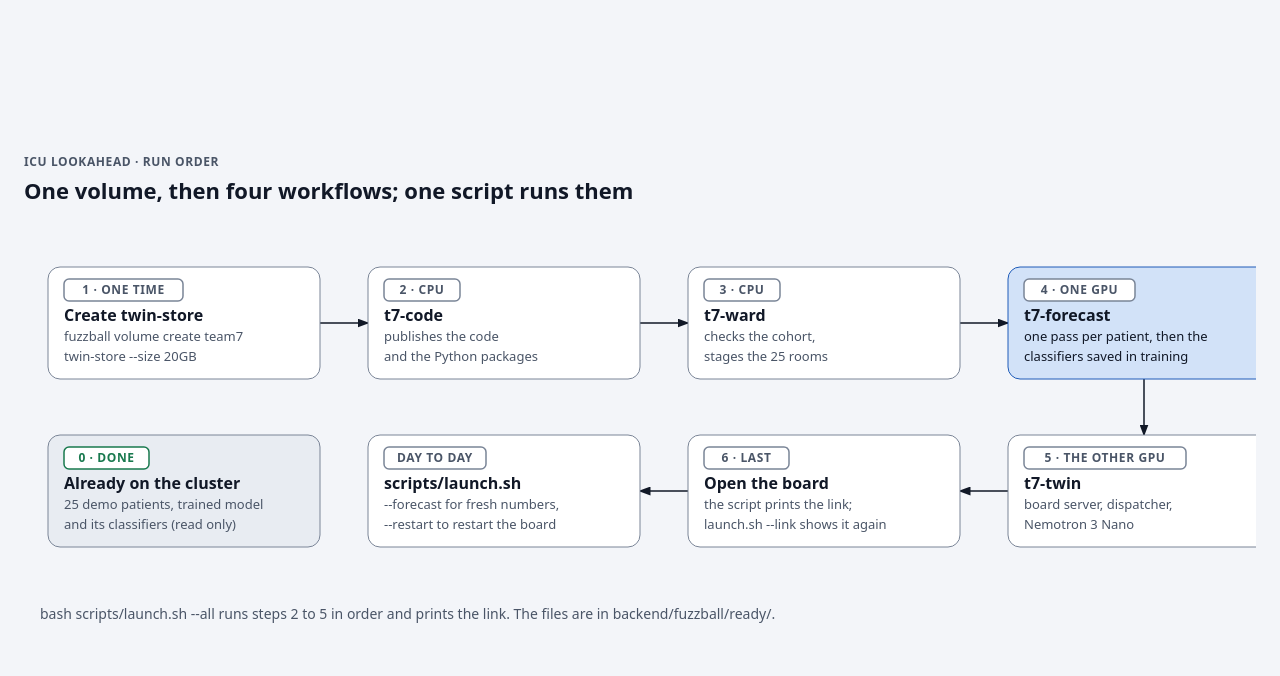
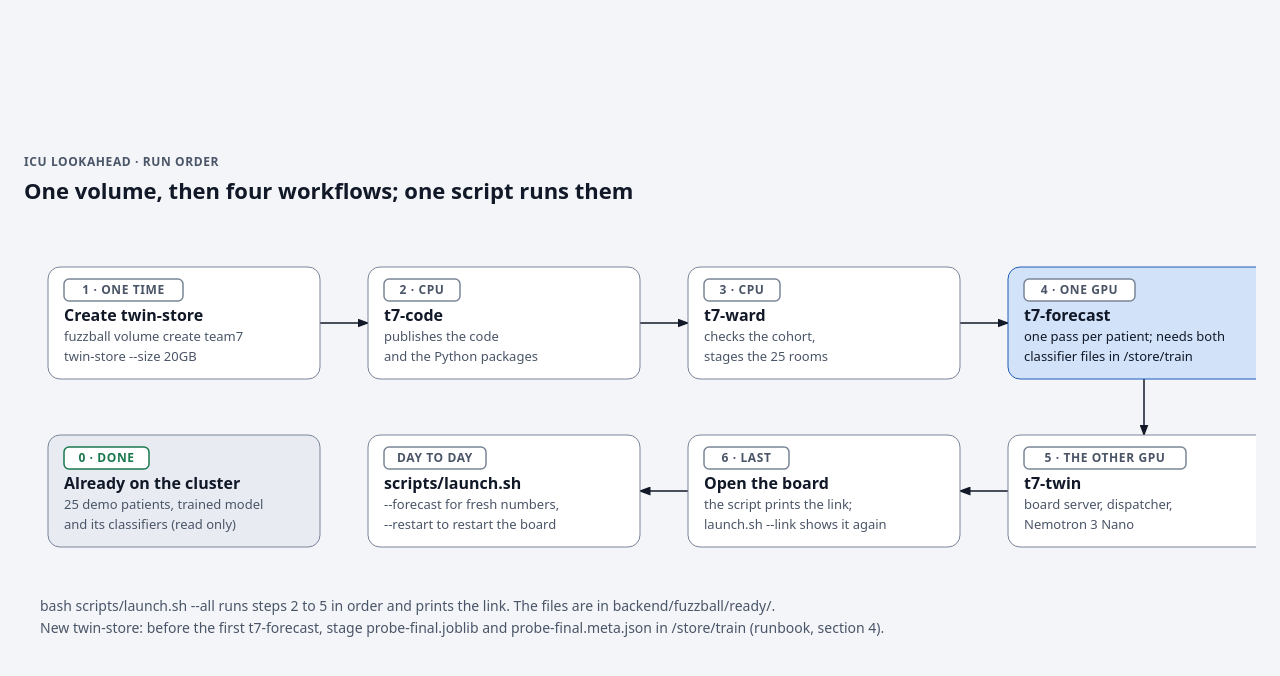
Before and after one commit to sajor2000/icustrainciq, a plain HTML site: page docs/diagrams/workflow.html in a window 1280 px wide. Drawn offline with Linux system fonts and the light colour scheme.

Commit message:
Docs: CodeRabbit PR #20: stage both probe files on a new twin-store before the first forecast (Pages site and the run-order figure)
Co-Authored-By: Claude Fable 5.2 <noreply@anthropic.com>

```diff
--- a/docs/diagrams/workflow.html
+++ b/docs/diagrams/workflow.html
@@ -23,7 +23,7 @@
     <div class="diagram-container">
     <svg viewBox="0 0 1280 420" xmlns="http://www.w3.org/2000/svg" role="img" aria-labelledby="workflow-title workflow-desc">
       <title id="workflow-title">How to run it on the cluster</title>
-      <desc id="workflow-desc">Seven steps in order: create the twin-store volume once, then run t7-code, t7-ward, t7-forecast and t7-twin, and open the board's link. scripts/launch.sh --all runs the four workflows in order. The demo patients, the trained model and the classifiers fitted in training are already on the cluster.</desc>
+      <desc id="workflow-desc">Seven steps in order: create the twin-store volume once, then run t7-code, t7-ward, t7-forecast and t7-twin, and open the board's link. scripts/launch.sh --all runs the four workflows in order. The demo patients, the trained model and the classifiers fitted in training are already on the cluster. On a new twin-store, both classifier files (probe-final.joblib and probe-final.meta.json) are staged in /store/train before the first t7-forecast.</desc>
       <defs><marker id="workflow-arrow-ink" markerWidth="8" markerHeight="6" refX="7" refY="3" orient="auto"><polygon points="0 0, 8 3, 0 6" fill="#111827"/></marker><marker id="workflow-arrow-blue" markerWidth="8" markerHeight="6" refX="7" refY="3" orient="auto"><polygon points="0 0, 8 3, 0 6" fill="#1E5BB8"/></marker><marker id="workflow-arrow-ink2" markerWidth="8" markerHeight="6" refX="7" refY="3" orient="auto"><polygon points="0 0, 8 3, 0 6" fill="#4A5567"/></marker></defs>
       <rect width="100%" height="100%" fill="#F3F5F9"/>
       <path d="M 296,96 L 344,96" fill="none" stroke="#111827" stroke-width="1.5" marker-end="url(#workflow-arrow-ink)"/>
@@ -35,12 +35,13 @@
       <rect x="24" y="40" width="272" height="112" rx="12" fill="#FFFFFF" stroke="#7A8597" stroke-width="1"/><rect x="40" y="52" width="119" height="22" rx="5" fill="#FFFFFF" stroke="#7A8597" stroke-width="1.5"/><text x="99.5" y="67" fill="#4A5567" font-size="12" font-weight="800" font-family="system-ui, -apple-system, 'Segoe UI', Roboto, Helvetica, Arial, sans-serif" text-anchor="middle" letter-spacing="0.05em">1 · ONE TIME</text><text x="40" y="94" fill="#111827" font-size="16" font-weight="700" font-family="system-ui, -apple-system, 'Segoe UI', Roboto, Helvetica, Arial, sans-serif" text-anchor="start">Create twin-store</text><text x="40" y="114" fill="#4A5567" font-size="13" font-weight="400" font-family="system-ui, -apple-system, 'Segoe UI', Roboto, Helvetica, Arial, sans-serif" text-anchor="start">fuzzball volume create team7</text><text x="40" y="134" fill="#4A5567" font-size="13" font-weight="400" font-family="system-ui, -apple-system, 'Segoe UI', Roboto, Helvetica, Arial, sans-serif" text-anchor="start">twin-store --size 20GB</text>
       <rect x="344" y="40" width="272" height="112" rx="12" fill="#FFFFFF" stroke="#7A8597" stroke-width="1"/><rect x="360" y="52" width="76" height="22" rx="5" fill="#FFFFFF" stroke="#7A8597" stroke-width="1.5"/><text x="398.0" y="67" fill="#4A5567" font-size="12" font-weight="800" font-family="system-ui, -apple-system, 'Segoe UI', Roboto, Helvetica, Arial, sans-serif" text-anchor="middle" letter-spacing="0.05em">2 · CPU</text><text x="360" y="94" fill="#111827" font-size="16" font-weight="700" font-family="system-ui, -apple-system, 'Segoe UI', Roboto, Helvetica, Arial, sans-serif" text-anchor="start">t7-code</text><text x="360" y="114" fill="#4A5567" font-size="13" font-weight="400" font-family="system-ui, -apple-system, 'Segoe UI', Roboto, Helvetica, Arial, sans-serif" text-anchor="start">publishes the code</text><text x="360" y="134" fill="#4A5567" font-size="13" font-weight="400" font-family="system-ui, -apple-system, 'Segoe UI', Roboto, Helvetica, Arial, sans-serif" text-anchor="start">and the Python packages</text>
       <rect x="664" y="40" width="272" height="112" rx="12" fill="#FFFFFF" stroke="#7A8597" stroke-width="1"/><rect x="680" y="52" width="76" height="22" rx="5" fill="#FFFFFF" stroke="#7A8597" stroke-width="1.5"/><text x="718.0" y="67" fill="#4A5567" font-size="12" font-weight="800" font-family="system-ui, -apple-system, 'Segoe UI', Roboto, Helvetica, Arial, sans-serif" text-anchor="middle" letter-spacing="0.05em">3 · CPU</text><text x="680" y="94" fill="#111827" font-size="16" font-weight="700" font-family="system-ui, -apple-system, 'Segoe UI', Roboto, Helvetica, Arial, sans-serif" text-anchor="start">t7-ward</text><text x="680" y="114" fill="#4A5567" font-size="13" font-weight="400" font-family="system-ui, -apple-system, 'Segoe UI', Roboto, Helvetica, Arial, sans-serif" text-anchor="start">checks the cohort,</text><text x="680" y="134" fill="#4A5567" font-size="13" font-weight="400" font-family="system-ui, -apple-system, 'Segoe UI', Roboto, Helvetica, Arial, sans-serif" text-anchor="start">stages the 25 rooms</text>
-      <rect x="984" y="40" width="272" height="112" rx="12" fill="#D2E2F8" stroke="#1E5BB8" stroke-width="1"/><rect x="1000" y="52" width="111" height="22" rx="5" fill="#FFFFFF" stroke="#7A8597" stroke-width="1.5"/><text x="1055.5" y="67" fill="#4A5567" font-size="12" font-weight="800" font-family="system-ui, -apple-system, 'Segoe UI', Roboto, Helvetica, Arial, sans-serif" text-anchor="middle" letter-spacing="0.05em">4 · ONE GPU</text><text x="1000" y="94" fill="#111827" font-size="16" font-weight="700" font-family="system-ui, -apple-system, 'Segoe UI', Roboto, Helvetica, Arial, sans-serif" text-anchor="start">t7-forecast</text><text x="1000" y="114" fill="#111827" font-size="13" font-weight="400" font-family="system-ui, -apple-system, 'Segoe UI', Roboto, Helvetica, Arial, sans-serif" text-anchor="start">one pass per patient, then the</text><text x="1000" y="134" fill="#111827" font-size="13" font-weight="400" font-family="system-ui, -apple-system, 'Segoe UI', Roboto, Helvetica, Arial, sans-serif" text-anchor="start">classifiers saved in training</text>
+      <rect x="984" y="40" width="272" height="112" rx="12" fill="#D2E2F8" stroke="#1E5BB8" stroke-width="1"/><rect x="1000" y="52" width="111" height="22" rx="5" fill="#FFFFFF" stroke="#7A8597" stroke-width="1.5"/><text x="1055.5" y="67" fill="#4A5567" font-size="12" font-weight="800" font-family="system-ui, -apple-system, 'Segoe UI', Roboto, Helvetica, Arial, sans-serif" text-anchor="middle" letter-spacing="0.05em">4 · ONE GPU</text><text x="1000" y="94" fill="#111827" font-size="16" font-weight="700" font-family="system-ui, -apple-system, 'Segoe UI', Roboto, Helvetica, Arial, sans-serif" text-anchor="start">t7-forecast</text><text x="1000" y="114" fill="#111827" font-size="13" font-weight="400" font-family="system-ui, -apple-system, 'Segoe UI', Roboto, Helvetica, Arial, sans-serif" text-anchor="start">one pass per patient; needs both</text><text x="1000" y="134" fill="#111827" font-size="13" font-weight="400" font-family="system-ui, -apple-system, 'Segoe UI', Roboto, Helvetica, Arial, sans-serif" text-anchor="start">classifier files in /store/train</text>
       <rect x="984" y="208" width="272" height="112" rx="12" fill="#FFFFFF" stroke="#7A8597" stroke-width="1"/><rect x="1000" y="220" width="162" height="22" rx="5" fill="#FFFFFF" stroke="#7A8597" stroke-width="1.5"/><text x="1081.0" y="235" fill="#4A5567" font-size="12" font-weight="800" font-family="system-ui, -apple-system, 'Segoe UI', Roboto, Helvetica, Arial, sans-serif" text-anchor="middle" letter-spacing="0.05em">5 · THE OTHER GPU</text><text x="1000" y="262" fill="#111827" font-size="16" font-weight="700" font-family="system-ui, -apple-system, 'Segoe UI', Roboto, Helvetica, Arial, sans-serif" text-anchor="start">t7-twin</text><text x="1000" y="282" fill="#4A5567" font-size="13" font-weight="400" font-family="system-ui, -apple-system, 'Segoe UI', Roboto, Helvetica, Arial, sans-serif" text-anchor="start">board server, dispatcher,</text><text x="1000" y="302" fill="#4A5567" font-size="13" font-weight="400" font-family="system-ui, -apple-system, 'Segoe UI', Roboto, Helvetica, Arial, sans-serif" text-anchor="start">Nemotron 3 Nano</text>
       <rect x="664" y="208" width="272" height="112" rx="12" fill="#FFFFFF" stroke="#7A8597" stroke-width="1"/><rect x="680" y="220" width="85" height="22" rx="5" fill="#FFFFFF" stroke="#7A8597" stroke-width="1.5"/><text x="722.5" y="235" fill="#4A5567" font-size="12" font-weight="800" font-family="system-ui, -apple-system, 'Segoe UI', Roboto, Helvetica, Arial, sans-serif" text-anchor="middle" letter-spacing="0.05em">6 · LAST</text><text x="680" y="262" fill="#111827" font-size="16" font-weight="700" font-family="system-ui, -apple-system, 'Segoe UI', Roboto, Helvetica, Arial, sans-serif" text-anchor="start">Open the board</text><text x="680" y="282" fill="#4A5567" font-size="13" font-weight="400" font-family="system-ui, -apple-system, 'Segoe UI', Roboto, Helvetica, Arial, sans-serif" text-anchor="start">the script prints the link;</text><text x="680" y="302" fill="#4A5567" font-size="13" font-weight="400" font-family="system-ui, -apple-system, 'Segoe UI', Roboto, Helvetica, Arial, sans-serif" text-anchor="start">launch.sh --link shows it again</text>
       <rect x="344" y="208" width="272" height="112" rx="12" fill="#FFFFFF" stroke="#7A8597" stroke-width="1"/><rect x="360" y="220" width="102" height="22" rx="5" fill="#FFFFFF" stroke="#7A8597" stroke-width="1.5"/><text x="411.0" y="235" fill="#4A5567" font-size="12" font-weight="800" font-family="system-ui, -apple-system, 'Segoe UI', Roboto, Helvetica, Arial, sans-serif" text-anchor="middle" letter-spacing="0.05em">DAY TO DAY</text><text x="360" y="262" fill="#111827" font-size="16" font-weight="700" font-family="system-ui, -apple-system, 'Segoe UI', Roboto, Helvetica, Arial, sans-serif" text-anchor="start">scripts/launch.sh</text><text x="360" y="282" fill="#4A5567" font-size="13" font-weight="400" font-family="system-ui, -apple-system, 'Segoe UI', Roboto, Helvetica, Arial, sans-serif" text-anchor="start">--forecast for fresh numbers,</text><text x="360" y="302" fill="#4A5567" font-size="13" font-weight="400" font-family="system-ui, -apple-system, 'Segoe UI', Roboto, Helvetica, Arial, sans-serif" text-anchor="start">--restart to restart the board</text>
       <rect x="24" y="208" width="272" height="112" rx="12" fill="#E8ECF2" stroke="#7A8597" stroke-width="1"/><rect x="40" y="220" width="85" height="22" rx="5" fill="#FFFFFF" stroke="#18794E" stroke-width="1.5"/><text x="82.5" y="235" fill="#18794E" font-size="12" font-weight="800" font-family="system-ui, -apple-system, 'Segoe UI', Roboto, Helvetica, Arial, sans-serif" text-anchor="middle" letter-spacing="0.05em">0 · DONE</text><text x="40" y="262" fill="#111827" font-size="16" font-weight="700" font-family="system-ui, -apple-system, 'Segoe UI', Roboto, Helvetica, Arial, sans-serif" text-anchor="start">Already on the cluster</text><text x="40" y="282" fill="#4A5567" font-size="13" font-weight="400" font-family="system-ui, -apple-system, 'Segoe UI', Roboto, Helvetica, Arial, sans-serif" text-anchor="start">25 demo patients, trained model</text><text x="40" y="302" fill="#4A5567" font-size="13" font-weight="400" font-family="system-ui, -apple-system, 'Segoe UI', Roboto, Helvetica, Arial, sans-serif" text-anchor="start">and its classifiers (read only)</text>
-      <text x="16" y="392" fill="#4A5567" font-size="14" font-weight="400" font-family="system-ui, -apple-system, 'Segoe UI', Roboto, Helvetica, Arial, sans-serif" text-anchor="start">bash scripts/launch.sh --all runs steps 2 to 5 in order and prints the link. The files are in backend/fuzzball/ready/.</text>
+      <text x="16" y="384" fill="#4A5567" font-size="14" font-weight="400" font-family="system-ui, -apple-system, 'Segoe UI', Roboto, Helvetica, Arial, sans-serif" text-anchor="start">bash scripts/launch.sh --all runs steps 2 to 5 in order and prints the link. The files are in backend/fuzzball/ready/.</text>
+      <text x="16" y="406" fill="#4A5567" font-size="14" font-weight="400" font-family="system-ui, -apple-system, 'Segoe UI', Roboto, Helvetica, Arial, sans-serif" text-anchor="start">New twin-store: before the first t7-forecast, stage probe-final.joblib and probe-final.meta.json in /store/train (runbook, section 4).</text>
     </svg>
     </div>
   </div>
```
Also changed, not shown: docs/index.html (+3 -2 lines), docs/diagrams/workflow.png, docs/site/night/workflow.png, 1 other file.
